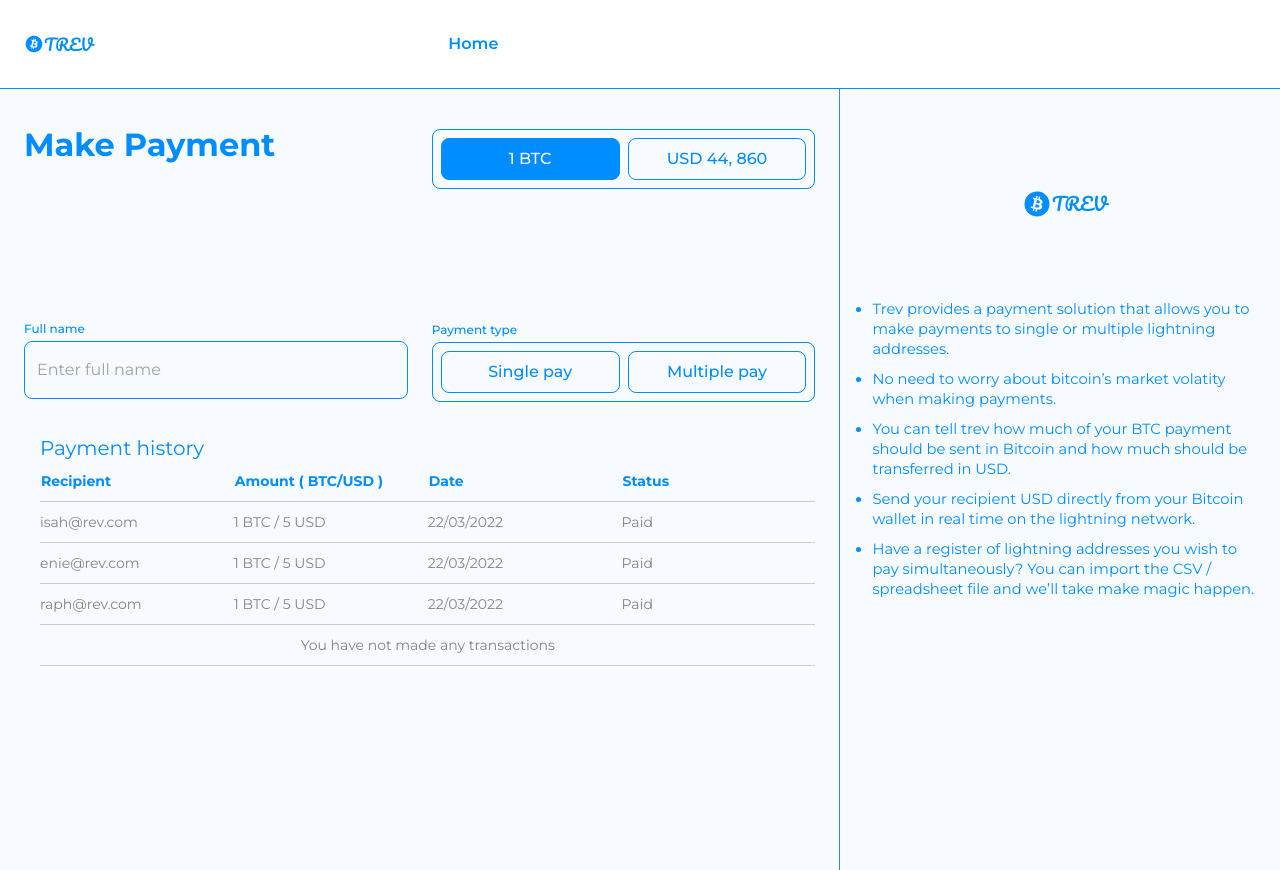
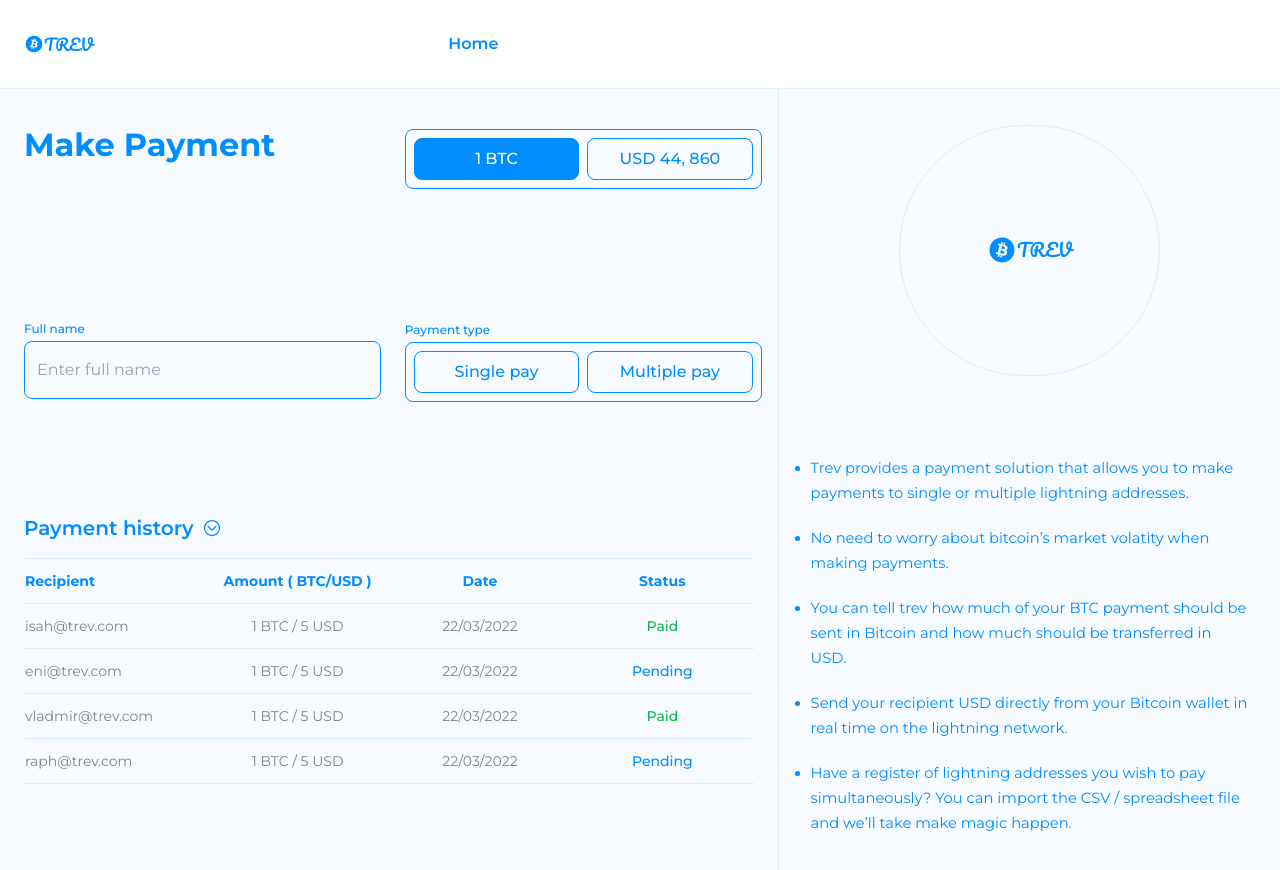
Before and after one commit to Extheoisah/TeamTREVLNpay, a Next.js app: page / in a window 1280 px wide. Shown: the top 870 px of the page. Built offline with nearby package versions, Linux system fonts and the light colour scheme.

Commit message:
home page UI 100% complete

```diff
--- /dev/null
+++ b/components/AboutUs.js
@@ -0,0 +1,43 @@
+import React from 'react';
+import Image from 'next/image';
+
+const AboutUs = () => {
+  return (
+    <div className="px-8 pb-16 pt-4 hidden md:block">
+        <div className='grid place-items-center'>
+      <picture className="flex items-center justify-center mb-20 mt-5 border-[1px] border-blue-200 rounded-full py-[25%] px-[20%] w-fit">
+        <Image
+          src="/icons/bitcoin-logo.svg"
+          alt="logo"
+          width={30}
+          height={30}
+        />
+        <p className="text-blue-700 font-header text-lg">TREV</p>
+      </picture></div>
+      <ul className="list-disc text-sm text-blue-700 details">
+        <li>
+          Trev provides a payment solution that allows you to make payments to
+          single or multiple lightning addresses.
+        </li>
+        <li>
+          No need to worry about bitcoin’s market volatity when making payments.{' '}
+        </li>
+        <li>
+          You can tell trev how much of your BTC payment should be sent in
+          Bitcoin and how much should be transferred in USD.
+        </li>
+        <li>
+          Send your recipient USD directly from your Bitcoin wallet in real time
+          on the lightning network.
+        </li>
+        <li>
+          Have a register of lightning addresses you wish to pay simultaneously?
+          You can import the CSV / spreadsheet file and we’ll take make magic
+          happen.
+        </li>
+      </ul>
+    </div>
+  );
+};
+
+export default AboutUs;
--- a/components/Header.js
+++ b/components/Header.js
@@ -3,7 +3,7 @@
 
 const Header = () => {
   return (
-    <header className='max-w-[1440px] px-6 border-b border-b-blue-700 py-8 flex md:grid md:grid-cols-2 lg:grid-cols-3'>
+    <header className='max-w-[1440px] px-6 border-b border-b-blue-200 py-8 flex md:grid md:grid-cols-2 lg:grid-cols-3'>
         <div className='flex items-center'>
             <Image src='/icons/bitcoin-logo.svg' alt='logo' width={20} height={20}/>
             <p className='text-blue-700 font-header'>TREV</p>
--- a/components/PaymentDetails.js
+++ b/components/PaymentDetails.js
@@ -1,42 +1,11 @@
-import React from 'react';
-import Image from 'next/image';
+import React from 'react'
 
 const PaymentDetails = () => {
   return (
-    <div className="px-8 py-20">
-      <div className="flex items-center justify-center mb-20 mt-5">
-        <Image
-          src="/icons/bitcoin-logo.svg"
-          alt="logo"
-          width={30}
-          height={30}
-        />
-        <p className="text-blue-700 font-header text-lg">TREV</p>
-      </div>
-      <ul className="list-disc text-sm text-blue-700 details">
-        <li>
-          Trev provides a payment solution that allows you to make payments to
-          single or multiple lightning addresses.
-        </li>
-        <li>
-          No need to worry about bitcoin’s market volatity when making payments.{' '}
-        </li>
-        <li>
-          You can tell trev how much of your BTC payment should be sent in
-          Bitcoin and how much should be transferred in USD.
-        </li>
-        <li>
-          Send your recipient USD directly from your Bitcoin wallet in real time
-          on the lightning network.
-        </li>
-        <li>
-          Have a register of lightning addresses you wish to pay simultaneously?
-          You can import the CSV / spreadsheet file and we’ll take make magic
-          happen.
-        </li>
-      </ul>
+    <div className='fixed md:static top-full transform translate-y-[-90%] md:translate-y-0 left-0 w-full h-[500px] md:h-full border bg-white'>
+        payment  details
     </div>
-  );
-};
+  )
+}
 
-export default PaymentDetails;
+export default PaymentDetails
--- a/components/PaymentHistory.js
+++ b/components/PaymentHistory.js
@@ -1,43 +1,91 @@
-import React from 'react';
+import React, { useState } from "react";
+import { IoChevronDownCircleOutline } from "react-icons/io5";
+
+const paymentHistory = [
+  {
+    id: 10,
+    recipient: "isah@trev.com",
+    amount: "1 BTC / 5 USD",
+    date: "22/03/2022",
+    status: "Paid",
+  },
+  {
+    id: 11,
+    recipient: "eni@trev.com",
+    amount: "1 BTC / 5 USD",
+    date: "22/03/2022",
+    status: "Pending",
+  },
+  {
+    id: 12,
+    recipient: "vladmir@trev.com",
+    amount: "1 BTC / 5 USD",
+    date: "22/03/2022",
+    status: "Paid",
+  },
+  {
+    id: 13,
+    recipient: "raph@trev.com",
+    amount: "1 BTC / 5 USD",
+    date: "22/03/2022",
+    status: "Pending",
+  },
+];
 
 const PaymentHistory = () => {
+  const [openTable, setOpenTable] = useState(true);
+
   return (
-    <div className="p-4">
-      <h2 className="text-blue-700 bold text-xl mb-2">Payment history</h2>
+    <>
+      <div className="text-blue-700 font-semibold text-xl flex items-center gap-x-2 mb-4">
+        <h2>Payment history</h2>
+        <span
+          onClick={() => setOpenTable(!openTable)}
+          className="cursor-pointer hover:transform hover:scale-110"
+        >
+          <IoChevronDownCircleOutline />
+        </span>
+      </div>
       <table className="md:table-fixed w-full">
-        <thead className="text-left text-blue-700">
-          <tr className="text-sm">
-            <th>Recipient</th>
+        <thead className="text-left font-medium text-blue-700">
+          <tr className="text-sm text-center border-0 border-y-[1px] border-blue-200">
+            <th className="py-3 text-left">Recipient</th>
             <th>Amount ( BTC/USD )</th>
             <th>Date</th>
             <th>Status</th>
           </tr>
         </thead>
+        {openTable && (
           <tbody className="text-grey-700 text-sm">
-          <tr>
-            <td>isah@rev.com</td>
-            <td>1 BTC / 5 USD</td>
-            <td>22/03/2022</td>
-            <td>Paid</td>
+            {paymentHistory.length > 0 ? (
+              paymentHistory.map((history) => (
+                <tr
+                  key={history.id}
+                  className="text-center border-0 border-y-[1px] border-blue-200"
+                >
+                  <td className="py-3 text-left">{history.recipient}</td>
+                  <td>{history.amount}</td>
+                  <td>{history.date}</td>
+                  <td
+                    className={`${
+                      history.status === "Paid"
+                        ? "text-green-700"
+                        : "text-blue-700"
+                    } font-medium`}
+                  >
+                    {history.status}
+                  </td>
                 </tr>
-          <tr>
-            <td>enie@rev.com</td>
-            <td>1 BTC / 5 USD</td>
-            <td>22/03/2022</td>
-            <td>Paid</td>
-          </tr>
-          <tr>
-            <td>raph@rev.com</td>
-            <td>1 BTC / 5 USD</td>
-            <td>22/03/2022</td>
-            <td>Paid</td>
-          </tr>
+              ))
+            ) : (
               <tr className="empty text-center">
                 <td colSpan={4}>You have not made any transactions </td>
               </tr>
+            )}
           </tbody>
+        )}
       </table>
-    </div>
+    </>
   );
 };
 
--- a/components/StyledComponents.js
+++ b/components/StyledComponents.js
@@ -11,6 +11,6 @@
 
     @media (min-width: 1024px) {
         display: grid;
-        grid-template-columns: 1.8fr 1fr;
+        grid-template-columns: 1.5fr 1fr;
     }
 `;
--- a/package.json
+++ b/package.json
@@ -20,6 +20,7 @@
     "postcss": "^8.4.12",
     "react": "17.0.2",
     "react-dom": "17.0.2",
+    "react-icons": "^4.3.1",
     "styled-components": "^5.3.5",
     "tailwindcss": "^3.0.23"
   },
--- a/pages/index.js
+++ b/pages/index.js
@@ -1,4 +1,4 @@
-import React, { useContext } from "react";
+import React, { useState, useContext } from "react";
 import Head from "next/head";
 import Header from "../components/Header";
 import ButtonWrapper from "../components/ButtonWrapper";
@@ -8,9 +8,13 @@
 import { MainContainer } from "../components/StyledComponents";
 import { Label } from "../ui/Label";
 import { Input } from "../ui/Input";
+import AboutUs from "../components/AboutUs";
 
 const Home = () => {
   const theme = useContext(ThemeContext);
+
+  const [fullName, setFullName] = useState("");
+  const [openPaySection, setOpenPaySection] = useState(false);
 
   return (
     <>
@@ -39,7 +43,12 @@
             />
             <div className="flex flex-col mt-8 md:mt-0">
               <Label htmlFor="fullname">Full name</Label>
-              <Input placeholder="Enter full name" padding="1rem 0.75rem" />
+              <Input
+                placeholder="Enter full name"
+                padding="1rem 0.75rem"
+                value={fullName}
+                onChange={(e) => setFullName(e.target.value)}
+              />
             </div>
             <ButtonWrapper
               btn1="Single pay"
@@ -52,16 +61,16 @@
               color2={theme.colors.blue700}
               label="Payment type"
               margin="my-2 md:my-0"
+              setOpenPaySection={setOpenPaySection}
             />
           </div>
-          <div className="h-[350px] w-full mt-4">
+          <div className="h-[350px] w-full mt-28 md:mt-[7rem] pr-6">
             {/* import payment history table component */}
             <PaymentHistory />
           </div>
         </section>
-        <aside className="w-full h-full mx-2 details-wrap">
-          {/* import payment details component */}
-          <PaymentDetails />
+        <aside className="relative w-full h-full details-wrap">
+          {!openPaySection ? <AboutUs /> : <PaymentDetails />}
         </aside>
       </MainContainer>
     </>
--- a/styles/globals.css
+++ b/styles/globals.css
@@ -1,36 +1,17 @@
 /* @import './Home.module.css';   */
-@import url('https://fonts.googleapis.com/css2?family=Montserrat:wght@100;200;300;400;500;600;700;800;900&family=Pacifico&display=swap');
+@import url("https://fonts.googleapis.com/css2?family=Montserrat:wght@100;200;300;400;500;600;700;800;900&family=Pacifico&display=swap");
 /* @import 'tailwindcss/tailwind.css'; */
-
 
 @import "tailwindcss/base";
 @import "tailwindcss/components";
 @import "tailwindcss/utilities";
 
 .details li {
-    margin-bottom: 10px;
-    font-size: 0.92rem;
+  margin-bottom: 20px;
+  font-size: 0.92rem;
+  line-height: 25px;
 }
 
-
-table thead {
-    border-bottom: 1px solid #CCCCCC;
+.details-wrap {
+  border-left: 0.5px solid rgba(0, 141, 255, 0.12);
 }
-
-table thead tr th {
-    padding-bottom: 10px;
-}
-
-table tr td {
-    padding: 10px 0px;
-}
-
-table tbody tr {
-    border-bottom: 1px solid #CCCCCC;
-}
-
-table tbody tr.empty td {}
-
-.details-wrap {
-    border-left: 0.5px solid rgb(59, 130, 246);;
-}
--- a/ui/Button.js
+++ b/ui/Button.js
@@ -9,9 +9,15 @@
   border-radius: ${(props) => props.theme.border.radius};
   padding: ${(props) => props.padding || "0.5rem 1rem"};
   width: ${(props) => props.width};
-    cursor: pointer;
+  cursor: ${(props) => props.cursor};
+  pointer-events: ${(props) => props.pointerEvents};
+
+  &:active, &:focus, &:focus-within, &:focus-visible {
+    background-color: ${(props) => props.active || props.theme.colors.blue700};
+    color: #fff;
+  }
 
   @media (min-width: 600px) {
     font-size: ${(props) => props.fontSize || "1rem"};
   }
-`
+`;
```
Also changed, not shown: components/ButtonWrapper.js (+32 -2 lines), 2 other files (tests, documents, lock files or other folders). Lines whose indentation alone changed are shown as unchanged.
